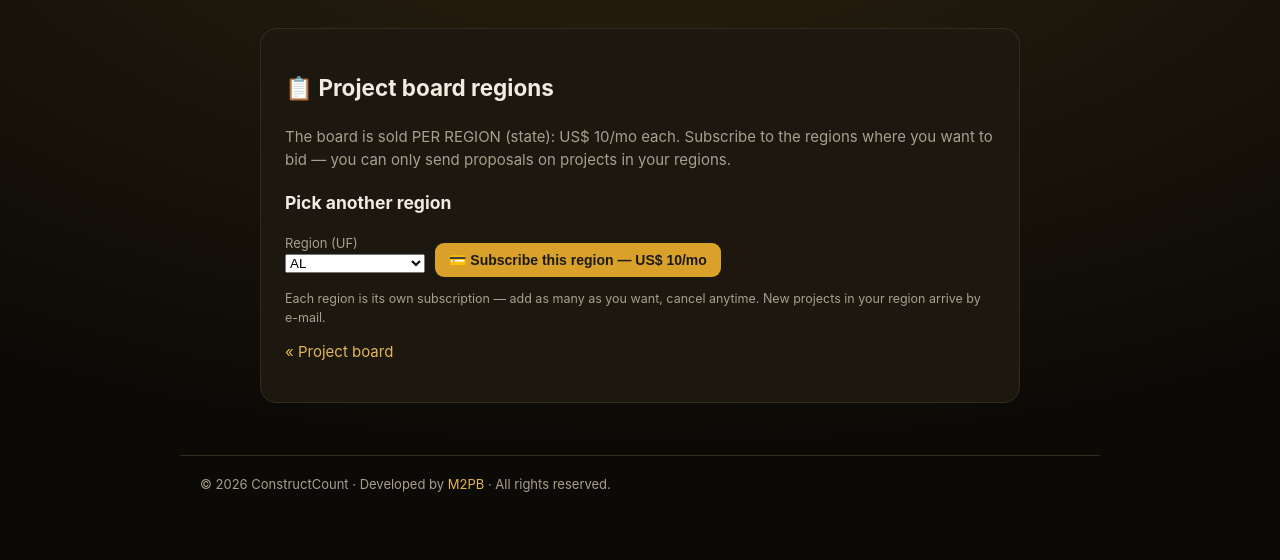
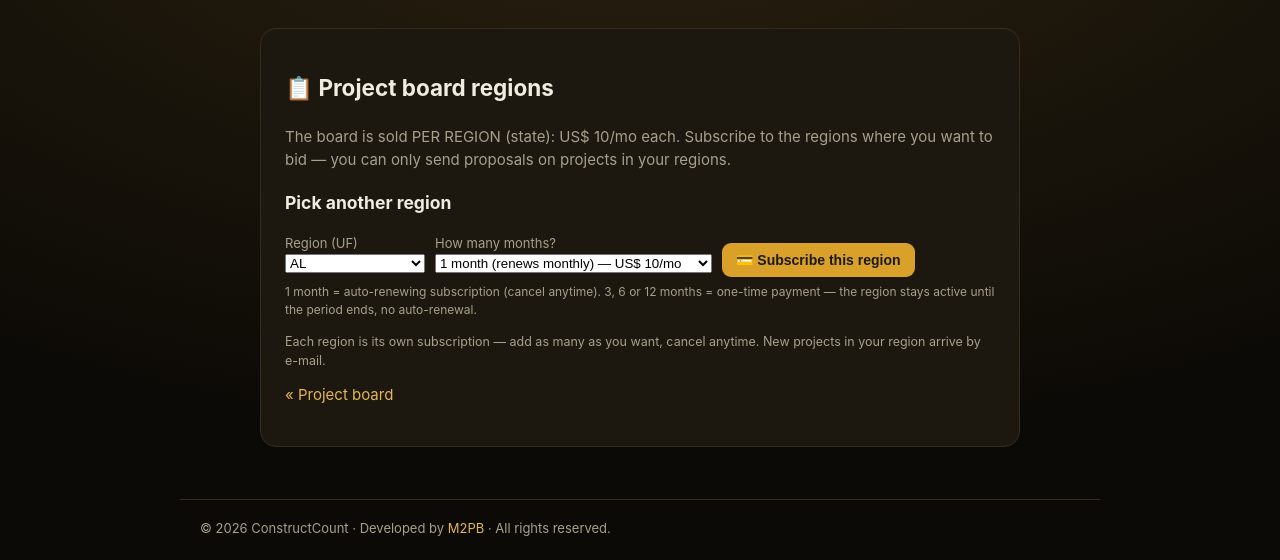
Before and after one commit to petro20/ConstructCount, a PHP site: page /board-regioes.php in a window 1280 px wide. Shown: the part 71-631 px from the top of the page. Run offline with PHP 8.4, Linux system fonts and the light colour scheme; the visitor is signed in with stand-in values (Sample User, id 1); data that the repository does not hold is empty.

Commit message:
﻿Mural por regiao com escolha de MESES: 1 mes = assinatura recorrente; 3/6/12 = pagamento unico pre-pago (dite_create_payment + webhook payment.paid emite licenca com vencimento; refund revoga)
Co-Authored-By: Claude (deploy.ps1) <noreply@anthropic.com>

```diff
--- a/board-regioes.php
+++ b/board-regioes.php
@@ -63,8 +63,16 @@ layout_top(t('prj_region_pick_title'));
         <?php endforeach; ?>
       </select>
     </label>
-    <button class="btn">💳 <?= h(t('prj_region_pick_btn')) ?> — US$ <?= h($fee) ?><?= h(t('per_month_short')) ?></button>
+    <label><?= h(t('prj_region_months')) ?><br>
+      <select name="months" id="brMonths" style="min-width:200px">
+        <?php foreach ([1, 3, 6, 12] as $mo): ?>
+          <option value="<?= $mo ?>"><?= $mo ?> <?= h($mo === 1 ? t('prj_month_1') : t('prj_month_n')) ?> — US$ <?= h(rtrim(rtrim(number_format((float) $fee * $mo, 2), '0'), '.')) ?><?= $mo === 1 ? h(t('per_month_short')) : '' ?></option>
+        <?php endforeach; ?>
+      </select>
+    </label>
+    <button class="btn">💳 <?= h(t('prj_region_pick_btn')) ?></button>
   </form>
+  <p class="muted" style="margin-top:6px;font-size:12px"><?= h(t('prj_region_months_hint')) ?></p>
   <p class="muted" style="margin-top:12px;font-size:12.5px"><?= h(t('prj_region_pick_note')) ?></p>
   <p style="margin-top:8px"><a href="<?= h(url('projetos.php')) ?>">« <?= h(t('prj_board_title')) ?></a></p>
 </div>
--- a/lib/i18n.php
+++ b/lib/i18n.php
@@ -237,6 +237,10 @@ $GLOBALS['I18N'] = [
   'per_month_short'       => ['/mês', '/mo', '/mes'],
   'prj_bid_needs_region'  => ['Para dar preço neste projeto é preciso assinar o Mural da região {region} (US$ 10/mês por região).', 'To bid on this project you need the board subscription for region {region} (US$ 10/mo per region).', 'Para dar precio en este proyecto necesitas suscribir el Mural de la región {region} (US$ 10/mes por región).'],
   'prj_bid_sub_region'    => ['Assinar região {region}', 'Subscribe region {region}', 'Suscribir región {region}'],
+  'prj_region_months'     => ['Quantos meses?', 'How many months?', '¿Cuántos meses?'],
+  'prj_month_1'           => ['mês (renova todo mês)', 'month (renews monthly)', 'mes (renueva cada mes)'],
+  'prj_month_n'           => ['meses (pagamento único)', 'months (one-time payment)', 'meses (pago único)'],
+  'prj_region_months_hint'=> ['1 mês = assinatura que renova sozinha (cancele quando quiser). 3, 6 ou 12 meses = pagamento único — a região fica ativa até o fim do período, sem renovação automática.', '1 month = auto-renewing subscription (cancel anytime). 3, 6 or 12 months = one-time payment — the region stays active until the period ends, no auto-renewal.', '1 mes = suscripción que renueva sola (cancela cuando quieras). 3, 6 o 12 meses = pago único — la región queda activa hasta el fin del período, sin renovación automática.'],
   'cta_plans' => ['Ver planos', 'See plans', 'Ver planes'],
   'feat_title'=> ['Tudo para o levantamento e o orçamento', 'Everything for takeoff and quoting', 'Todo para el cómputo y la cotización'],
   'f1_t'=>['Leitura por IA','AI reading','Lectura por IA'], 'f1_d'=>['Extrai esquadrias e tipos de parede do PDF do projeto.','Extracts windows/doors and wall types from the project PDF.','Extrae carpinterías y tipos de pared del PDF del proyecto.'],
```
Also changed, not shown: checkout.php (+13 -2 lines), lib/dite.php (+22 -0 lines), webhooks/dite.php (+13 -1 lines).
